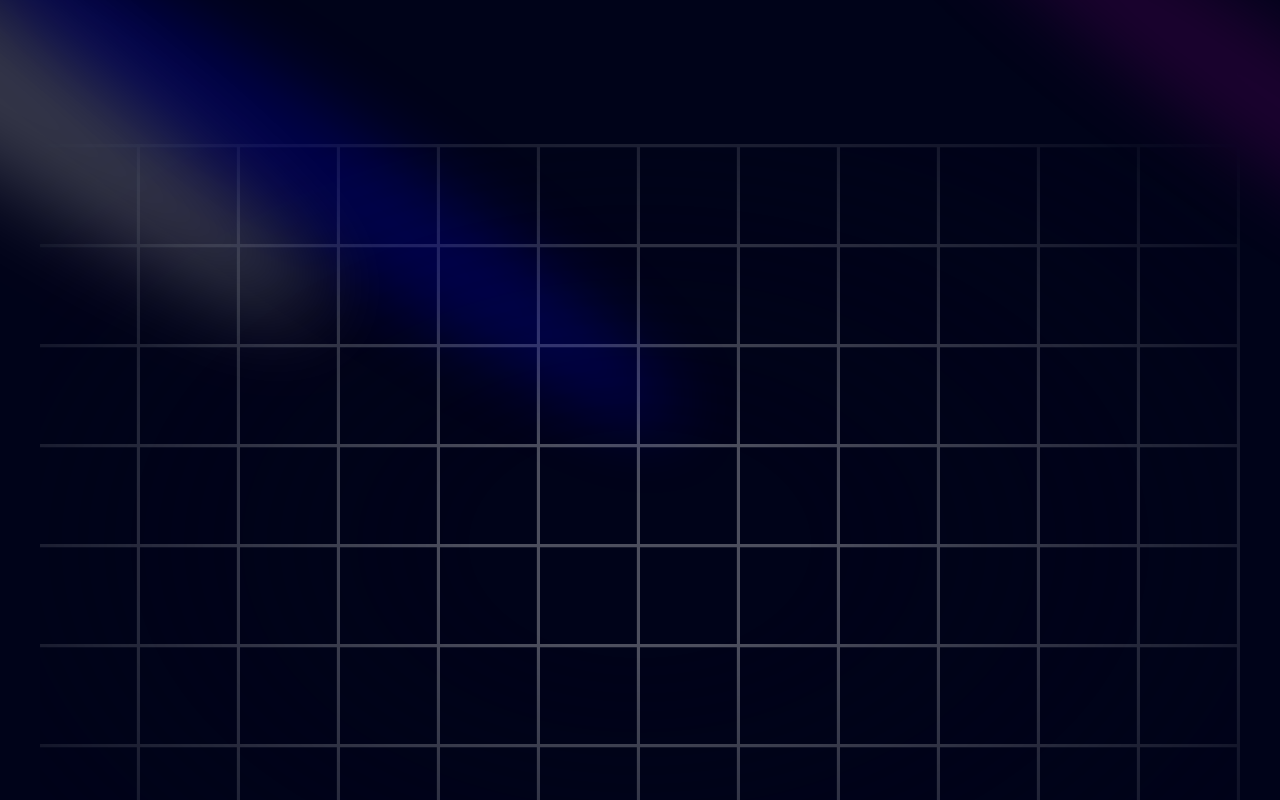
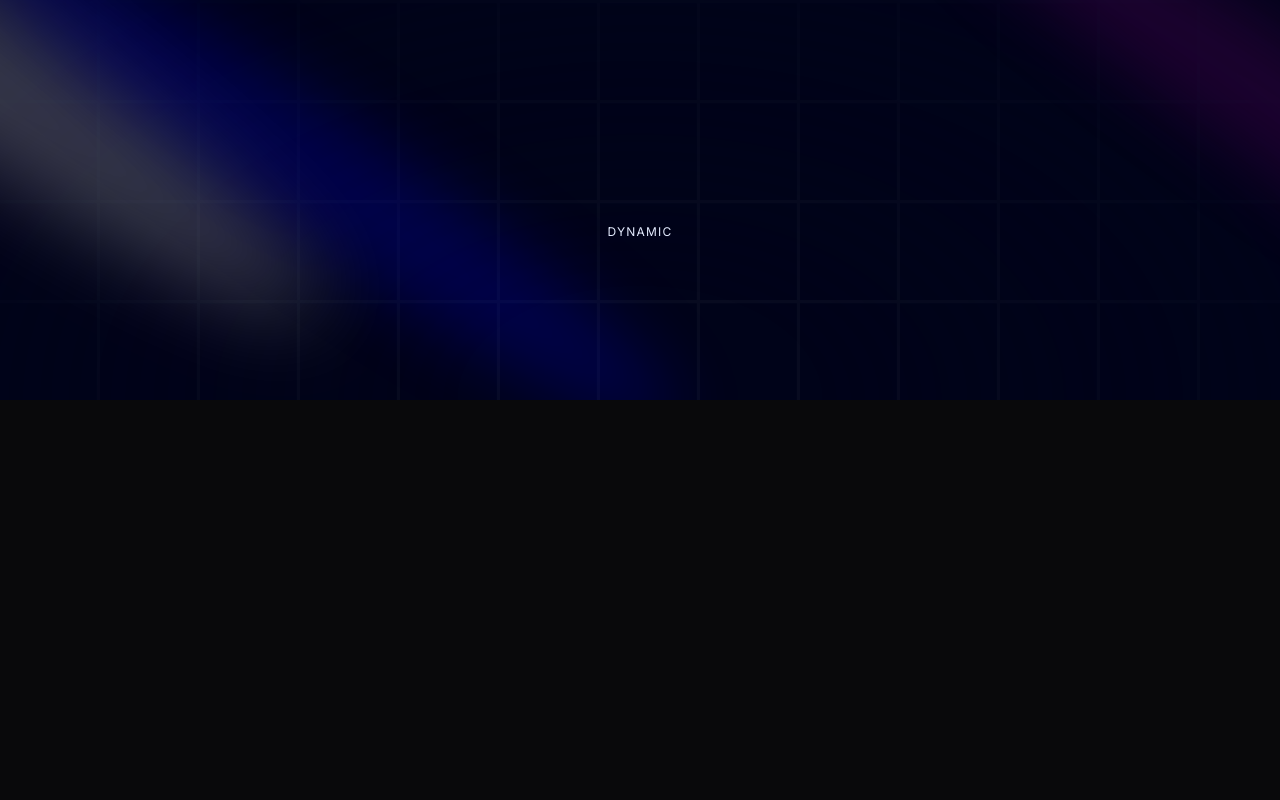
Before and after one commit to ASproson/dev_portfolio, a Next.js app: page / in a window 1280 px wide. Shown: the top 800 px of the page. Built offline with nearby package versions, Linux system fonts and the light colour scheme.

Commit message:
Modifies grid style

```diff
--- a/components/Hero.tsx
+++ b/components/Hero.tsx
@@ -15,9 +15,17 @@ const Hero = () => {
         />
         <Spotlight className="top-28 left-80 h-[80vh] w-[50vw]" fill="blue" />
       </div>
-      <div className="h-screen w-full dark:bg-black-100 bg-white  dark:bg-grid-white/[0.3] bg-grid-black/[0.2] relative flex items-center justify-center">
+      <div className="h-screen w-full dark:bg-black-100 bg-white  dark:bg-grid-white/[0.03] bg-grid-black/[0.2]  flex items-center justify-center absolute top-0 left-0">
         {/* Radial gradient for the container to give a faded look */}
         <div className="absolute pointer-events-none inset-0 flex items-center justify-center dark:bg-black-100 bg-white [mask-image:radial-gradient(ellipse_at_center,transparent_20%,black)]" />
+      </div>
+
+      <div className="flex justify-center relative my-20 z-10">
+        <div className="max-w-[89vw] md:max-w-2xl lg:max-w-[60vw] flex flex-col items-center justify-center">
+          <h2 className="uppercase tracking-widest text-xs text-center text-blue-100 max-w-80">
+            Dynamic
+          </h2>
+        </div>
       </div>
     </div>
   );
```
